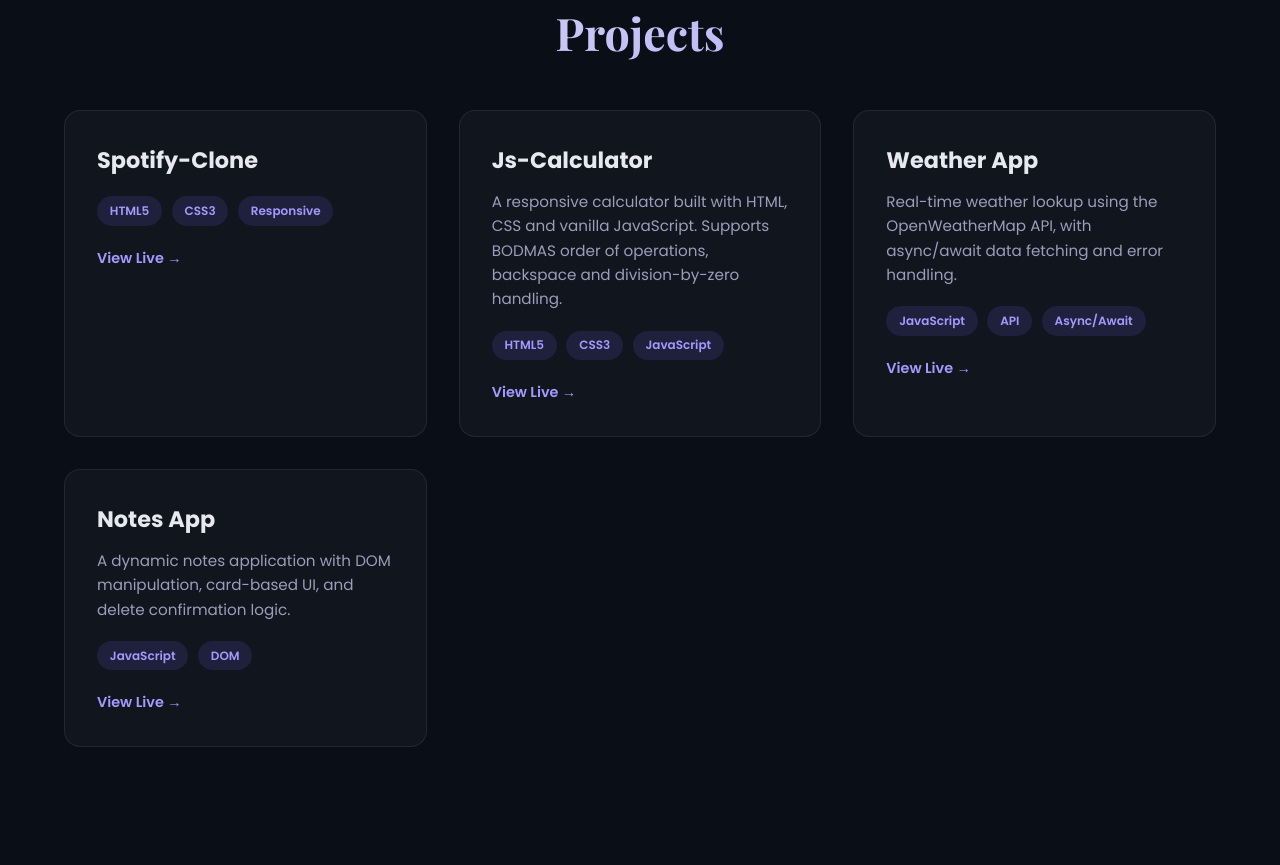
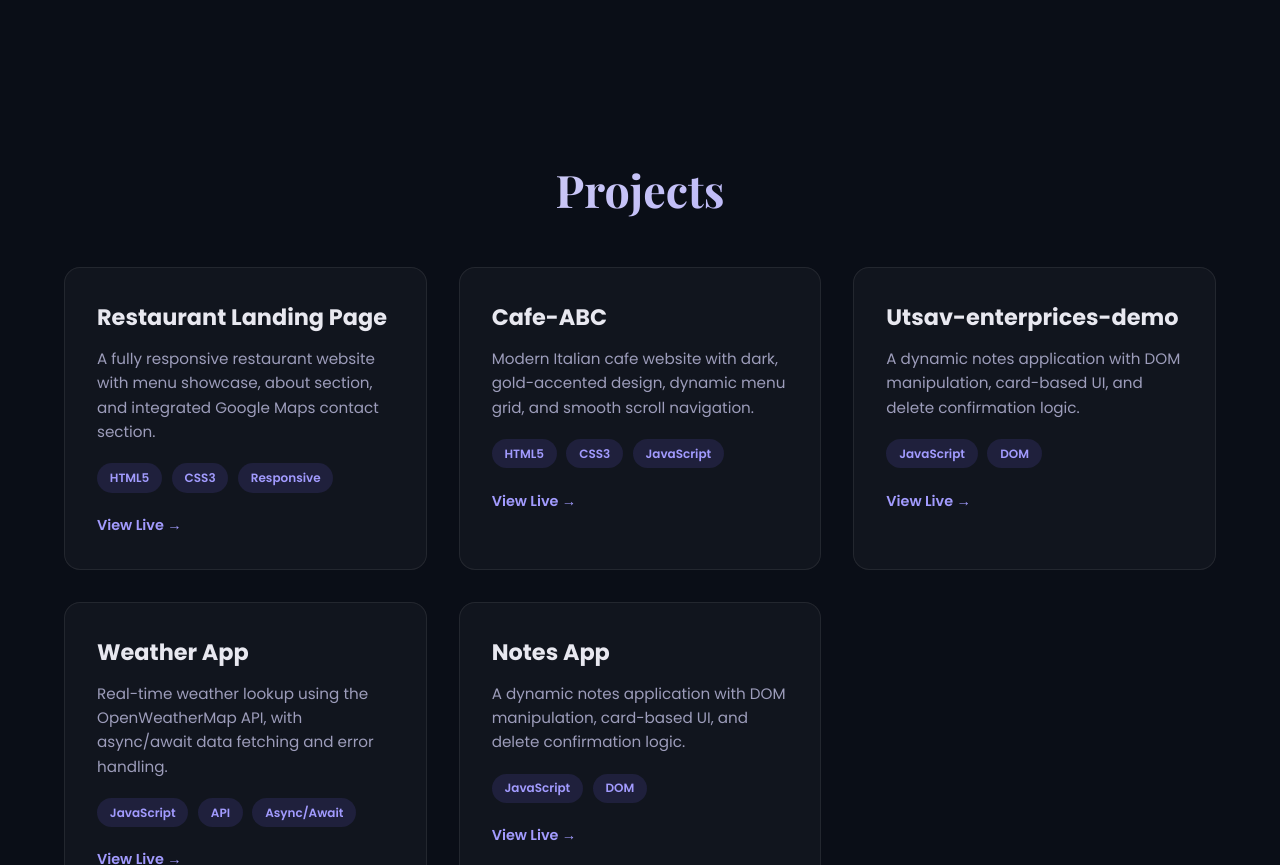
Before and after one commit to Abhishek-Gaver/personal-portfolio, a plain HTML site: page index.html in a window 1280 px wide. Shown: the part 1935-2800 px from the top of the page. Drawn offline with nearby package versions, Linux system fonts and the light colour scheme.

Commit message:
Update index.html

```diff
--- a/index.html
+++ b/index.html
@@ -12,7 +12,7 @@
 </head>
 
 <body>
-
+    <canvas id="particle-canvas"></canvas>
     <!-- Animated background -->
     <div class="bg-grid"></div>
     <div class="floating-shapes">
@@ -83,32 +83,46 @@
         </div>
     </section>
 
-       <section class="projects fade-in" id="projects">
+    <section class="projects fade-in" id="projects">
         <h2 class="section-title">Projects</h2>
         <div class="projects-grid">
             <div class="project-card">
                 <div class="project-info">
-                    <h3>Spotify-Clone</h3>
-                    <p></p>
+                    <h3>Restaurant Landing Page</h3>
+                    <p>A fully responsive restaurant website with menu showcase, about section, and integrated Google
+                        Maps contact section.</p>
                     <div class="project-tags">
                         <span>HTML5</span>
                         <span>CSS3</span>
                         <span>Responsive</span>
                     </div>
-                    <a href="" target="_blank" class="project-link">View Live →</a>
+                    <a href="https://restaurant-landing-page-drab-eight.vercel.app/" target="_blank"
+                        class="project-link">View Live →</a>
                 </div>
             </div>
             <div class="project-card">
                 <div class="project-info">
-                    <h3>Js-Calculator</h3>
-                    <p>A responsive calculator built with HTML, CSS and vanilla JavaScript. Supports BODMAS order of
-                        operations, backspace and division-by-zero handling.</p>
+                    <h3>Cafe-ABC</h3>
+                    <p>Modern Italian cafe website with dark, gold-accented design, dynamic menu grid, and smooth scroll
+                        navigation.</p>
                     <div class="project-tags">
                         <span>HTML5</span>
                         <span>CSS3</span>
                         <span>JavaScript</span>
                     </div>
-                    <a href="https://js-calculator-five-teal.vercel.app/" target="_blank" class="project-link">View Live
+                    <a href="https://cafe-abc-demo.vercel.app/" target="_blank" class="project-link">View Live →</a>
+                </div>
+            </div>
+            <div class="project-card">
+                <div class="project-info">
+                    <h3>Utsav-enterprices-demo</h3>
+                    <p>A dynamic notes application with DOM manipulation, card-based UI, and delete confirmation logic.
+                    </p>
+                    <div class="project-tags">
+                        <span>JavaScript</span>
+                        <span>DOM</span>
+                    </div>
+                    <a href="https://basic-notes-app-kohl.vercel.app/" target="_blank" class="project-link">View Live
                         →</a>
                 </div>
             </div>
```
